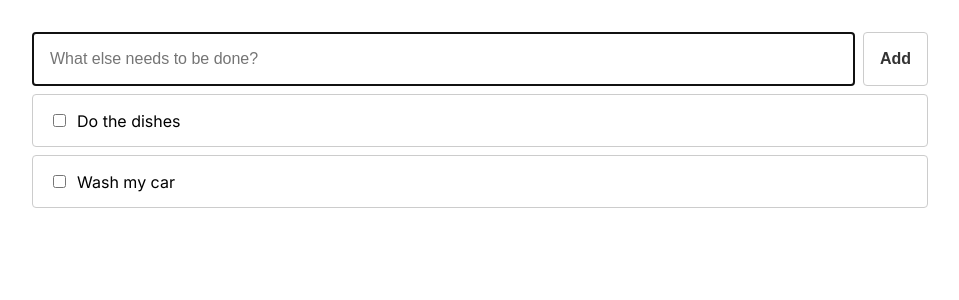
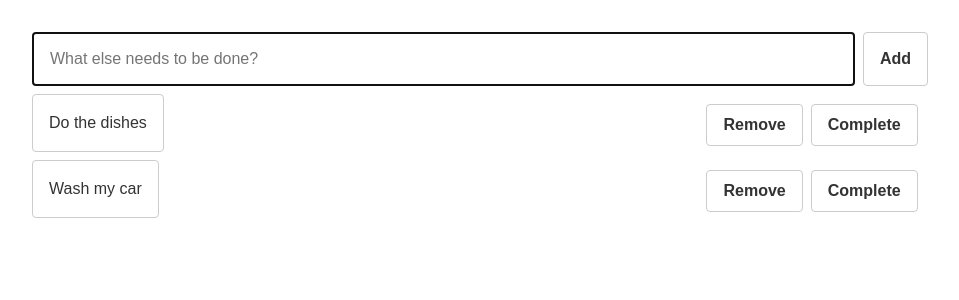
Before and after one commit to carlo-nomes/full-stack-test, a React (Vite) app in the folder react-ui/: page / in a window 1280 px wide. Shown: the top 300 px of the page, without its empty margins (160-1119 px from the left). Built offline with nearby package versions, Linux system fonts and the light colour scheme.

Commit message:
feat: add mutations to todo-item

```diff
--- a/react-ui/src/components/todo-item.tsx
+++ b/react-ui/src/components/todo-item.tsx
@@ -1,16 +1,106 @@
-import { Card } from './styled/card';
-import Checkbox from './checkbox';
-import { Todo } from '../types';
+import { Todo, UpdateTodo } from '../types';
+import { useEffect, useRef, useState } from 'react';
+import { Input } from './styled/input';
+import { Button } from './styled/button';
+import { getPatchTodoUrl, getToggleTodoUrl } from '../utils';
+import styled from 'styled-components';
+import { Flex } from './styled/flex';
 
-interface TodoProps extends Todo {}
+const SaveEditedTodoButton = styled(Button)`
+    position: absolute;
+    right: 0.65rem;
+    top: 0.65rem;
+`;
 
-export default function TodoItem(props: TodoProps) {
-    const { title } = props;
+export const ToggleEditTodoButton = styled(Button)`
+    cursor: url('/edit.svg'), pointer;
+    padding: 1rem;
+    font-weight: 400;
+    position: relative;
+`;
 
-    return (
-        <Card>
-            <Checkbox />
-            {title}
-        </Card>
+const RelativeContainer = styled.div`
+    position: relative;
+`;
+
+const ManipulateTodoContainer = styled(Flex)`
+    position: absolute;
+    right: 0.65rem;
+    top: 0.65rem;
+`;
+
+export default function TodoItem(props: Todo) {
+    const { id, title, completed } = props;
+
+    const [newTitle, setNewTitle] = useState(title);
+    const [isInEditMode, setIsInEditMode] = useState(false);
+    const inputRef = useRef<HTMLInputElement>(null);
+
+    useEffect(() => {
+        if (isInEditMode) {
+            inputRef.current?.focus();
+        }
+    }, [isInEditMode]);
+
+    function updateTitle(event: React.FormEvent<HTMLInputElement>) {
+        setNewTitle(event.currentTarget.value);
+    }
+
+    function toggleIsInEditMode() {
+        setIsInEditMode((isInEditMode) => !isInEditMode);
+    }
+
+    function stopPropagation(event: React.MouseEvent) {
+        event.stopPropagation();
+    }
+
+    async function updateTodo(event: React.FormEvent<HTMLFormElement>) {
+        event.preventDefault();
+
+        const todo: UpdateTodo = {
+            title: newTitle,
+            completed,
+        };
+
+        await fetch(getPatchTodoUrl(id), {
+            method: 'PATCH',
+            headers: {
+                'Content-Type': 'application/json',
+            },
+            body: JSON.stringify(todo),
+        });
+        setIsInEditMode(false);
+    }
+
+    async function markTodoAsCompleted() {
+        await fetch(getToggleTodoUrl(id), {
+            method: 'PATCH',
+            headers: {
+                'Content-Type': 'application/json',
+            },
+        });
+    }
+
+    return isInEditMode ? (
+        <RelativeContainer as="form" onSubmit={updateTodo}>
+            <Input $fullWidth ref={inputRef} value={newTitle} onInput={updateTitle} onClick={stopPropagation} onBlur={toggleIsInEditMode} />
+            <SaveEditedTodoButton $appearance="primary" $size="small" type="submit">
+                Save
+            </SaveEditedTodoButton>
+        </RelativeContainer>
+    ) : (
+        <RelativeContainer>
+            <ToggleEditTodoButton $appearance="secondary" $fullWidth onClick={toggleIsInEditMode}>
+                {title}
+            </ToggleEditTodoButton>
+            <ManipulateTodoContainer $direction="row" $gap={8}>
+                <Button $appearance="secondary" $size="small">
+                    Remove
+                </Button>
+                <Button $appearance="primary" $size="small" onClick={markTodoAsCompleted}>
+                    Complete
+                </Button>
+            </ManipulateTodoContainer>
+        </RelativeContainer>
     );
 }
```
